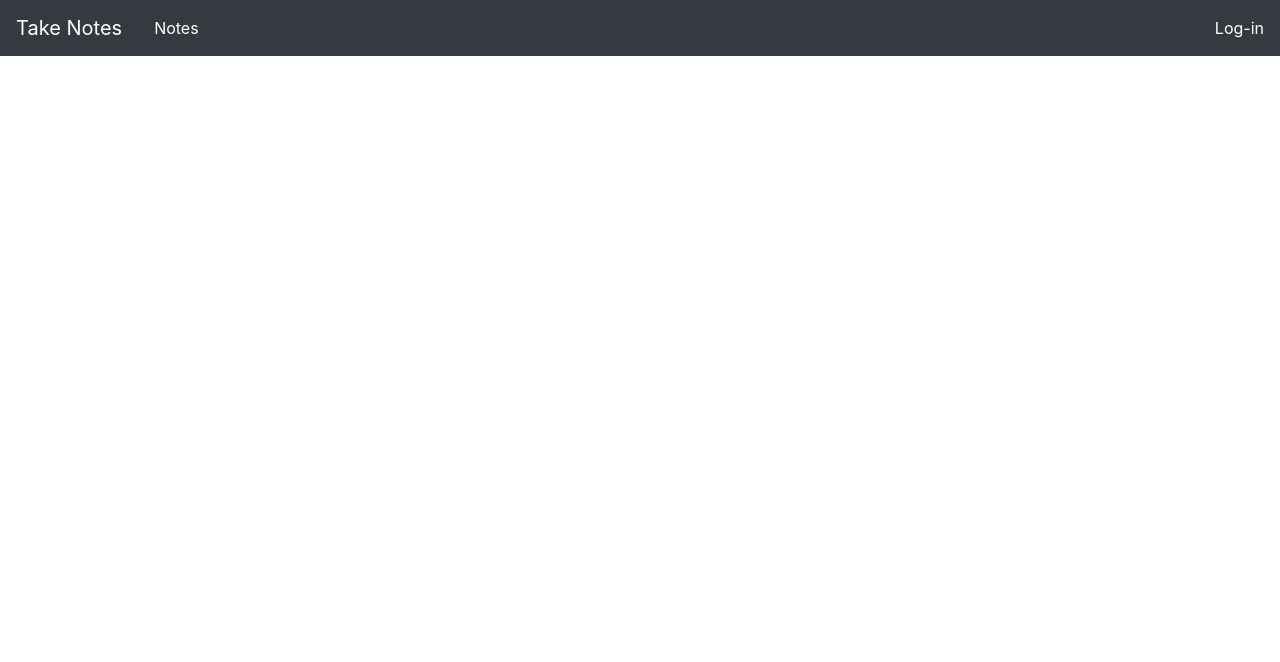
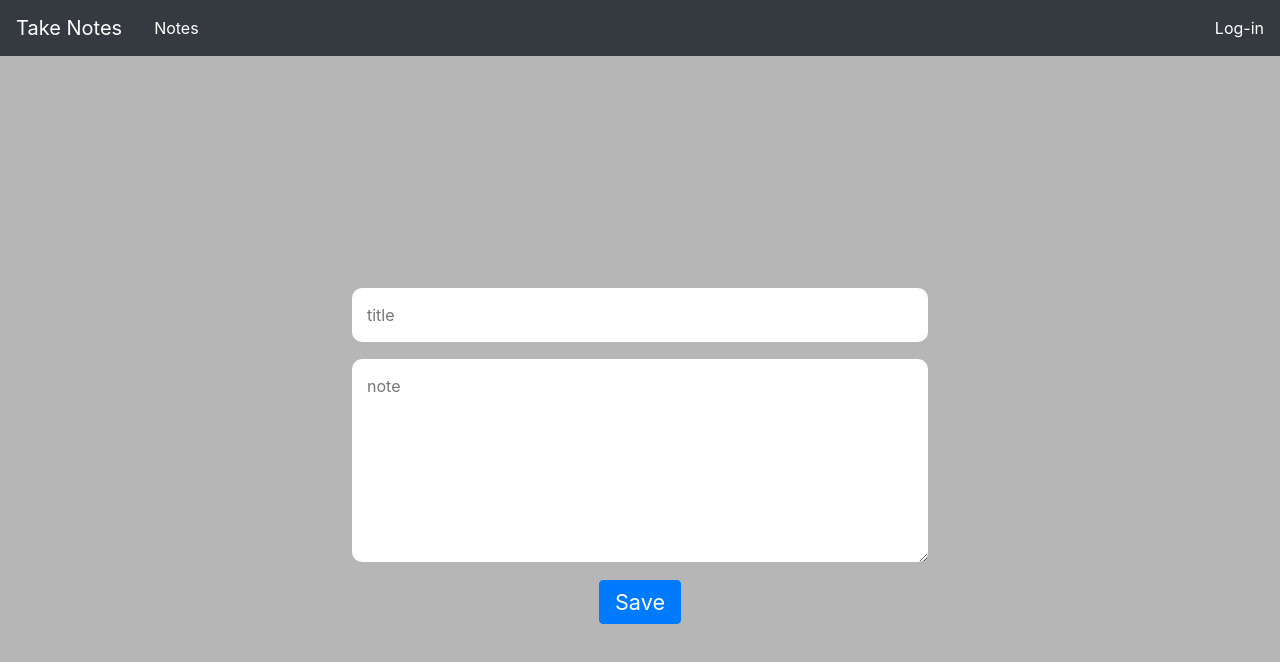
Before and after one commit to rohit21p/takenotes, an Angular app: page / in a window 1280 px wide. Shown: the top 662 px of the page. Built offline with nearby package versions, Linux system fonts and the light colour scheme.

Commit message:
add-note component template ready

```diff
--- a/src/app/add-note/add-note.component.css
+++ b/src/app/add-note/add-note.component.css
@@ -0,0 +1,30 @@
+.add-container {
+    height: 100vh;
+    display: flex;
+    flex-flow: column;
+    align-items: center;
+    padding: 5%;
+    justify-content: space-evenly;
+    background: rgb(182, 182, 182);
+}
+
+.note {
+    display: flex;
+    flex-flow: column;
+    align-items: center;
+    height: 50%;
+    width: 50%;
+}
+
+input, textarea{
+    border: none;
+    margin-bottom: 3%;
+    width: 100%;
+    border-radius: 10px;
+    padding: 15px;
+}
+
+.btn {
+    padding: 5px 15px;
+    font-size: 135%;
+}
--- a/src/app/add-note/add-note.component.html
+++ b/src/app/add-note/add-note.component.html
@@ -1 +1,15 @@
-<p>add-note works!</p>
+<div class="add-container">
+    <div class="note">
+        <input type="text" placeholder="title">
+        <textarea name="" id="" cols="30" rows="10" placeholder="note"></textarea>
+        <button class="btn btn-primary">Save</button>
+    </div>
+</div>
+
+<div id="status" class="modal fade bd-example-modal-sm" tabindex="-1" role="dialog" aria-labelledby="mySmallModalLabel" aria-hidden="true">
+    <div class="modal-dialog modal-sm">
+        <div class="modal-content modal-msg">
+        <h5>{{ msg }}</h5>
+        </div>
+    </div>
+</div>
--- a/src/app/app.component.html
+++ b/src/app/app.component.html
@@ -1 +1,2 @@
 <app-navbar></app-navbar>
+<app-add-note></app-add-note>
```
